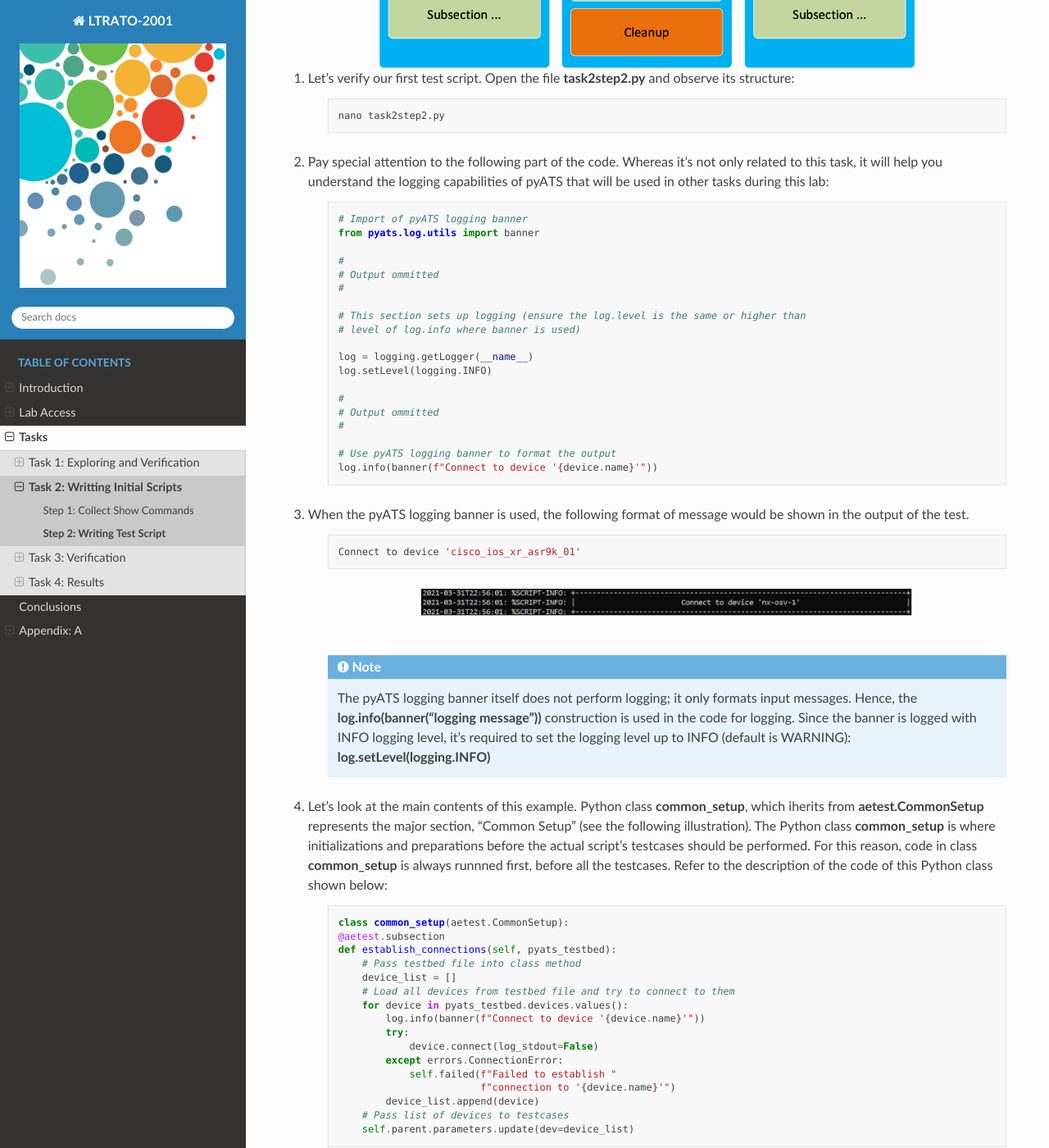
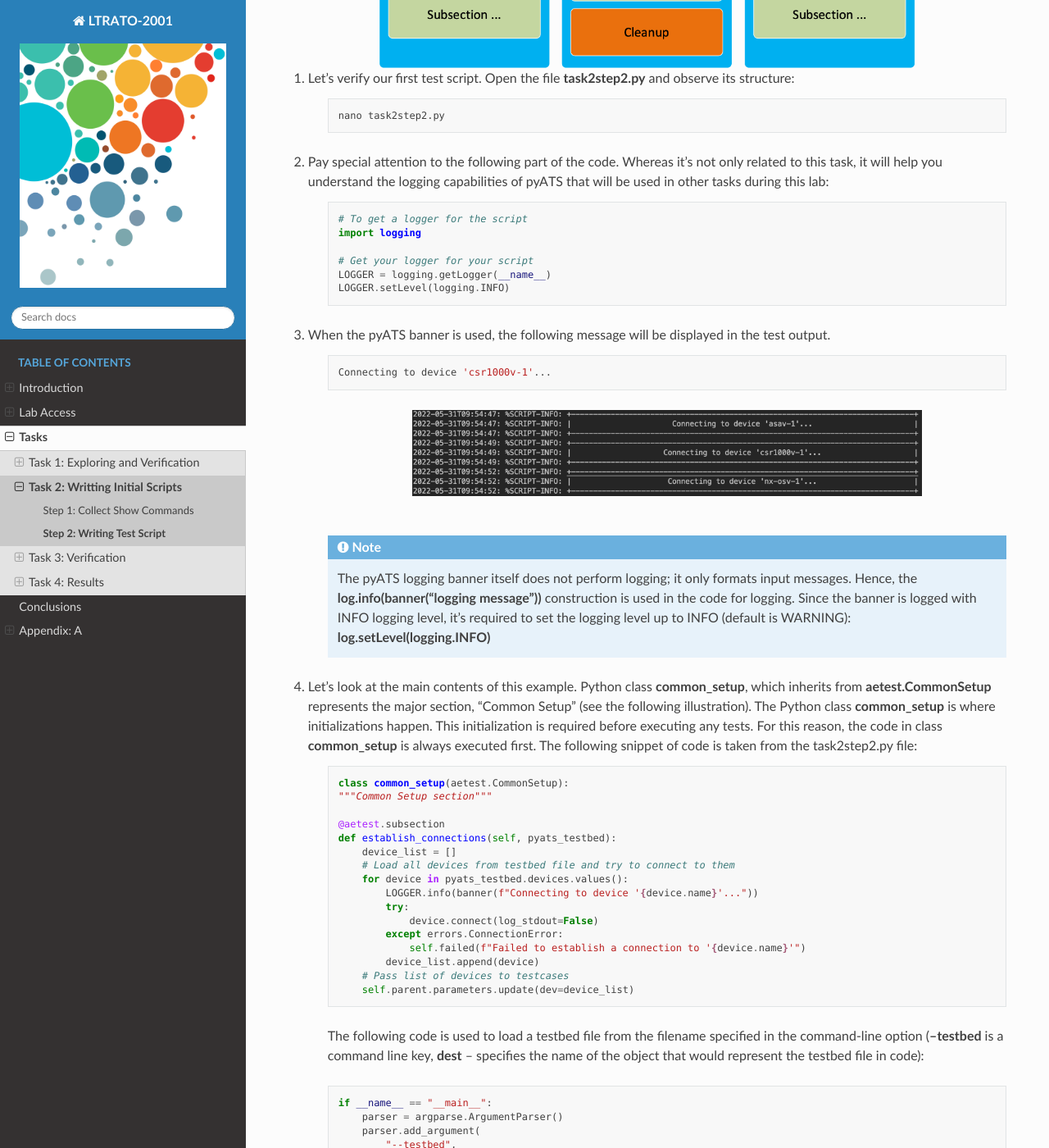
Before and after one commit to CiscoLives/LTRATO-2001, a Sphinx documentation site: the page built from docs/tasks/task2/step2.rst, in a window 1280 px wide and 1400 px high, scrolled down 899 px. Shown: the whole window at 82% size. Built offline with Sphinx 7.4.7 and the Read the Docs theme 2.0.0, drawn with Linux system fonts in a browser that asks for light colours; some of the changed text lies outside the part shown.

Commit message:
Review grammar and syntax for task2
Co-Authored-By: Jairo Leon <33960025+jaileon@users.noreply.github.com>

```diff
--- a/docs/tasks/task2/step1.rst
+++ b/docs/tasks/task2/step1.rst
@@ -140,7 +140,7 @@ Since it is required to collect outputs from all the devices in the testbed, in
 
         .. code-block:: bash
 
-            python task4_labpyats.py
+            python task2step1.py
 
 #. Check that there is a new file created: collected_task4. Then, check the time in which the file was created.
 
--- a/docs/tasks/task2/step2.rst
+++ b/docs/tasks/task2/step2.rst
@@ -33,34 +33,21 @@ Each of these sections is further broken down into smaller subsections (Python m
 
     .. code-block:: python
 
-        # Import of pyATS logging banner
-        from pyats.log.utils import banner
+        # To get a logger for the script
+        import logging
 
-        #
-        # Output ommitted
-        #
+        # Get your logger for your script
+        LOGGER = logging.getLogger(__name__)
+        LOGGER.setLevel(logging.INFO)
 
-        # This section sets up logging (ensure the log.level is the same or higher than
-        # level of log.info where banner is used)
+#. When the pyATS banner is used, the following message will be displayed in the test output.
 
-        log = logging.getLogger(__name__)
-        log.setLevel(logging.INFO)
+    .. code-block:: bash
 
-        #
-        # Output ommitted
-        #
-
-        # Use pyATS logging banner to format the output
-        log.info(banner(f"Connect to device '{device.name}'"))
-
-#. When the pyATS logging banner is used, the following format of message would be shown in the output of the test.
-
-    .. code-block:: python
-
-        Connect to device 'cisco_ios_xr_asr9k_01'
+        Connecting to device 'csr1000v-1'...
 
     .. image:: images/pyats-logger-banner.png
-        :width: 600px
+        :width: 75%
         :align: center
 
     |
@@ -72,23 +59,23 @@ Each of these sections is further broken down into smaller subsections (Python m
         Since the banner is logged with INFO logging level, it's required to set the logging level up to INFO (default is WARNING):
         **log.setLevel(logging.INFO)**
 
-#. Let's look at the main contents of this example. Python class **common_setup**, which iherits from **aetest.CommonSetup** represents the major section, “Common Setup” (see the following illustration).  The Python class **common_setup** is where initializations and preparations before the actual script's testcases should be performed. For this reason, code in class **common_setup** is always runnned first, before all the testcases. Refer to the description of the code of this Python class shown below:
+#. Let's look at the main contents of this example. Python class **common_setup**, which inherits from **aetest.CommonSetup** represents the major section, “Common Setup” (see the following illustration).  The Python class **common_setup** is where initializations happen. This initialization is required before executing any tests. For this reason, the code in class **common_setup** is always executed first. The following snippet of code is taken from the task2step2.py file:
 
     .. code-block:: python
 
         class common_setup(aetest.CommonSetup):
+        """Common Setup section"""
+
         @aetest.subsection
         def establish_connections(self, pyats_testbed):
-            # Pass testbed file into class method
             device_list = []
             # Load all devices from testbed file and try to connect to them
             for device in pyats_testbed.devices.values():
-                log.info(banner(f"Connect to device '{device.name}'"))
+                LOGGER.info(banner(f"Connecting to device '{device.name}'..."))
                 try:
                     device.connect(log_stdout=False)
                 except errors.ConnectionError:
-                    self.failed(f"Failed to establish "
-                                f"connection to '{device.name}'")
+                    self.failed(f"Failed to establish a connection to '{device.name}'")
                 device_list.append(device)
             # Pass list of devices to testcases
             self.parent.parameters.update(dev=device_list)
```
Also changed, not shown: other parts of docs/tasks/task2/step2.rst (+11 -8 lines), task2step2.py (+13 -9 lines), docs/tasks/task2/images/pyats-logger-banner.png.
